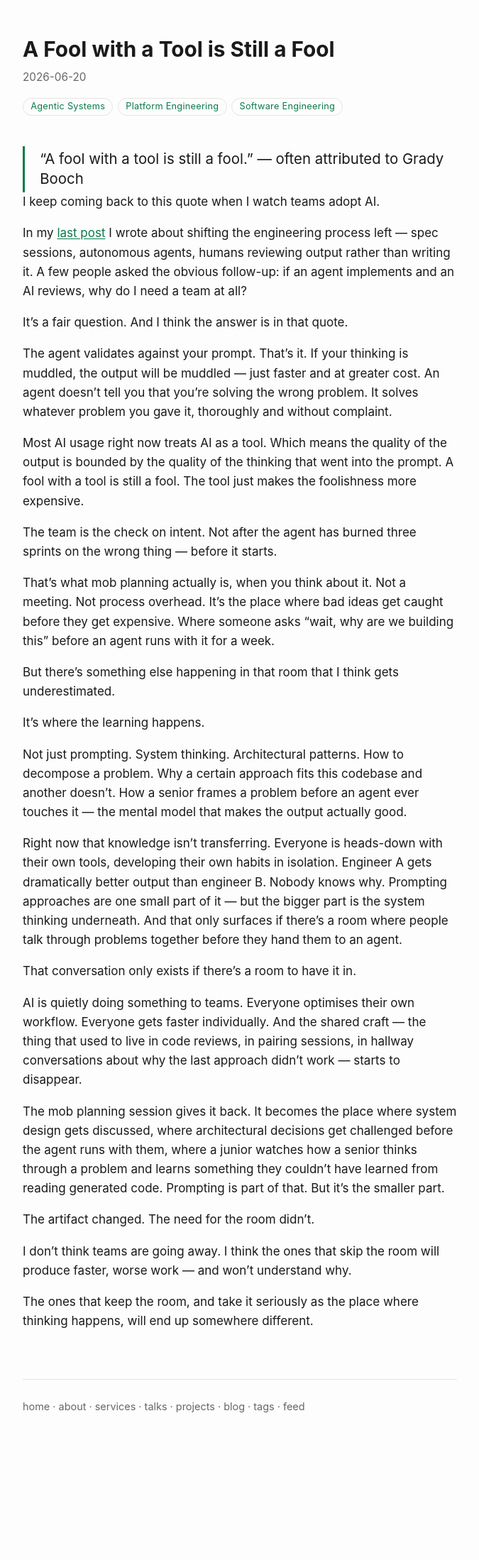
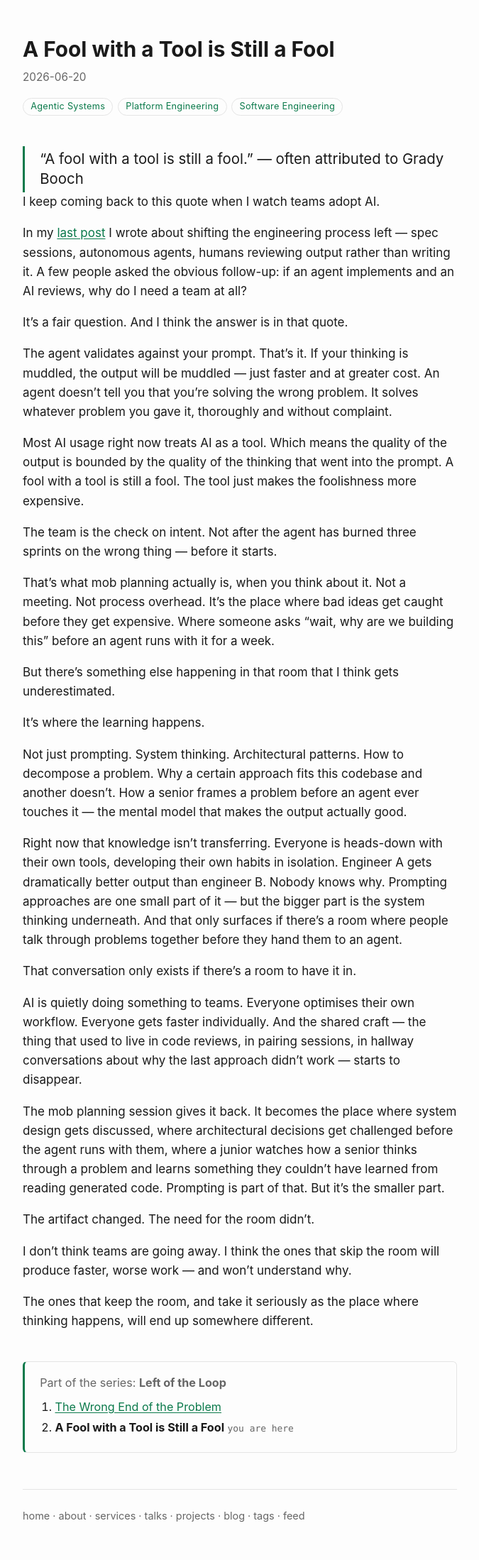
Before and after one commit to aepfli/aepfli.github.io, a Jekyll site: the page built from _posts/2026-06-20-A-Fool-with-a-Tool-is-Still-a-Fool.md, in a window 1280 px wide. Shown: the whole page at 71% size, without its empty margins (302-977 px from the left). Built offline with Jekyll 4.4.1, drawn with Linux system fonts in a browser that asks for light colours; comment, search, counter and statistics services are not loaded; before the commit the page ends 2044 px from its top, so only the background shows below that.

Commit message:
Add "Left of the Loop" series navigation to linked posts
Introduce a reusable series mechanism: a `series:` front-matter key plus
an _includes/series.html that lists every part in date order at the foot
of each post, marking the current one. Tag the two AI-process posts into
the "Left of the Loop" series.

Co-Authored-By: Claude Opus 4.8 (1M context) <noreply@anthropic.com>

```diff
--- /dev/null
+++ b/_includes/series.html
@@ -0,0 +1,25 @@
+{%- comment -%}
+Series navigation: when a post sets `series:` in its front matter, list every
+post sharing that series (in date order) at the foot of the post, marking the
+current one. Renders only when there is more than one part, so a series with a
+single published part stays quiet until the next one goes live.
+{%- endcomment -%}
+{%- if page.series -%}
+{%- assign parts = site.posts | where: "series", page.series | sort: "date" -%}
+{%- if parts.size > 1 -%}
+<nav class="series" aria-label="Series navigation">
+  <p class="series-label">Part of the series: <strong>{{ page.series }}</strong></p>
+  <ol class="series-list">
+    {%- for part in parts -%}
+    <li>
+      {%- if part.url == page.url -%}
+      <strong>{{ part.title }}</strong> <span class="handle">you are here</span>
+      {%- else -%}
+      <a href="{{ part.url | relative_url }}">{{ part.title }}</a>
+      {%- endif -%}
+    </li>
+    {%- endfor -%}
+  </ol>
+</nav>
+{%- endif -%}
+{%- endif -%}
--- a/_layouts/post.html
+++ b/_layouts/post.html
@@ -15,5 +15,6 @@ layout: default
   </header>
   {{ content }}
 </article>
+{% include series.html %}
 {% include comments.html %}
 {% include scroll-read.html %}
--- a/_posts/2026-06-20-A-Fool-with-a-Tool-is-Still-a-Fool.md
+++ b/_posts/2026-06-20-A-Fool-with-a-Tool-is-Still-a-Fool.md
@@ -7,6 +7,7 @@ tags:
 - Software Engineering
 author:
 - Simon Schrottner
+series: "Left of the Loop"
 excerpt_separator: <!--more-->
 date: 2026-06-20 09:00:00 +0200
 ---
--- a/assets/css/style.css
+++ b/assets/css/style.css
@@ -256,3 +256,22 @@ img { max-width: 100%; height: auto; }
 
 .featured h3 { margin-top: 0; }
 .featured .meta { margin-bottom: 0.75rem; }
+
+.series {
+  border: 1px solid var(--border);
+  border-left: 3px solid var(--accent);
+  padding: 1rem 1.25rem;
+  border-radius: 6px;
+  margin: 2.5rem 0 0;
+  font-size: 0.95rem;
+}
+
+.series-label { margin: 0 0 0.5rem; color: var(--muted); }
+
+.series-list { margin: 0; padding-left: 1.25rem; }
+.series-list li { margin: 0.2rem 0; }
+.series-list .handle {
+  color: var(--muted);
+  font-family: ui-monospace, SFMono-Regular, Menlo, Consolas, monospace;
+  font-size: 0.8em;
+}
```
Also changed, not shown: _posts/2026-06-18-The-Wrong-End-of-the-Problem.md (+1 -0 lines).
